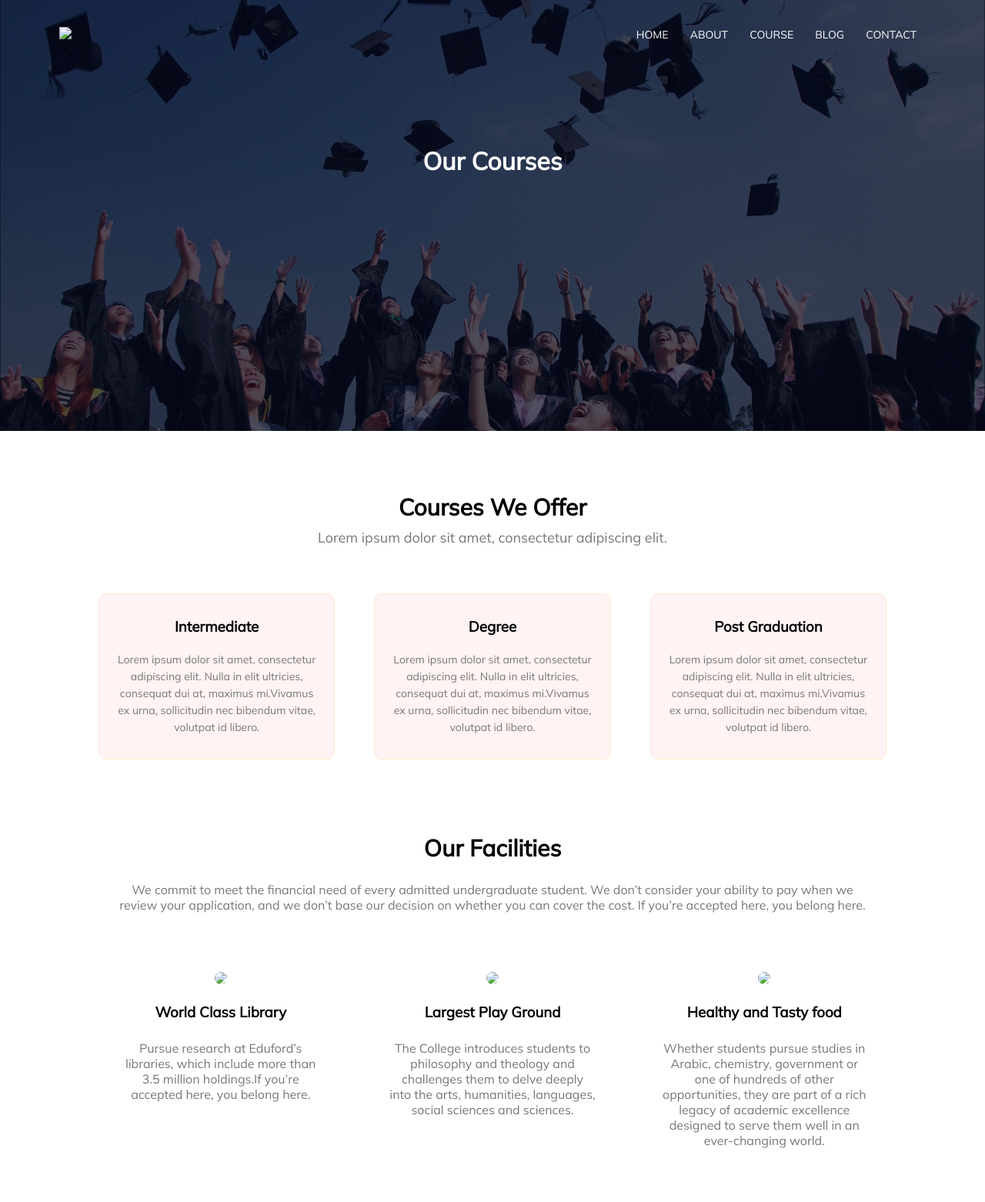
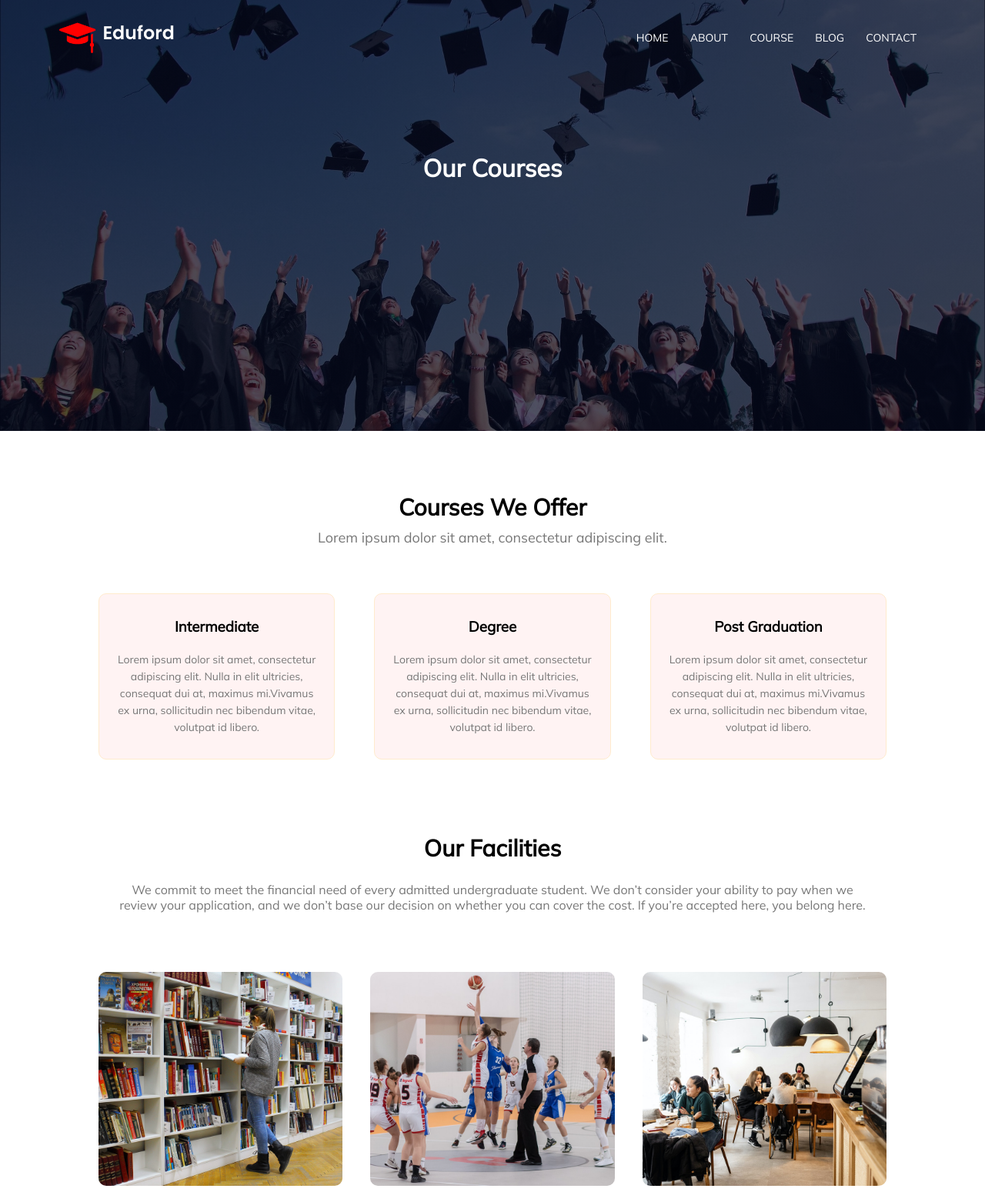
Before and after one commit to Shivang007-bond/Eduford-Website, a plain HTML site: page course.html in a window 1280 px wide. Shown: the top 1562 px of the page at 77% size. Drawn offline with Linux system fonts and the light colour scheme; files whose address does not match are found by name.

Commit message:
Update course.html

```diff
--- a/course.html
+++ b/course.html
@@ -14,7 +14,7 @@
     <!-- ----------navbar----- -->
     <section class="about-page">
         <nav>
-            <a href="index.html"><img src="Images/logo.png"</a>
+            <a href="index.html"><img src="logo.png"</a>
             <div class="nav-links" id="navLinks">
                 <i class="fa fa-times" onclick="hideMenu()"></i>
                 <ul>
@@ -68,19 +68,19 @@
             </p>
             <div class="row">
                 <div class="facilities-col">
-                    <img src="Images/library.png">
+                    <img src="library.png">
                     <h3>World Class Library</h3>
                     <p>Pursue research at Eduford’s libraries, which include more than 3.5 million holdings.If you’re accepted here, you belong here.   </p>
                 </div>
 
                 <div class="facilities-col">
-                    <img src="Images/basketball.png">
+                    <img src="basketball.png">
                     <h3>Largest Play Ground</h3>
                     <p>The College introduces students to philosophy and theology and challenges them to delve deeply into the arts, humanities, languages, social sciences and sciences.</p>
                 </div>
 
                 <div class="facilities-col">
-                    <img src="Images/cafeteria.png">
+                    <img src="cafeteria.png">
                     <h3>Healthy and Tasty food</h3>
                     <p>Whether students pursue studies in Arabic, chemistry, government or one of hundreds of other opportunities, they are part of a rich legacy of academic excellence designed to serve them well in an ever-changing world.</p>
                 </div>
```
